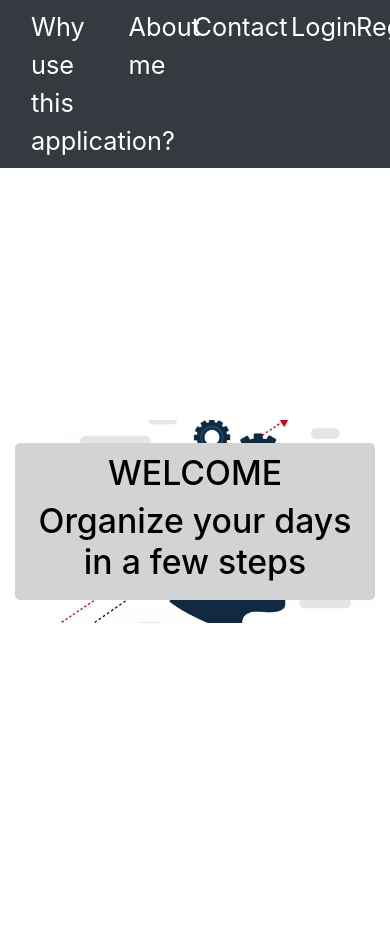
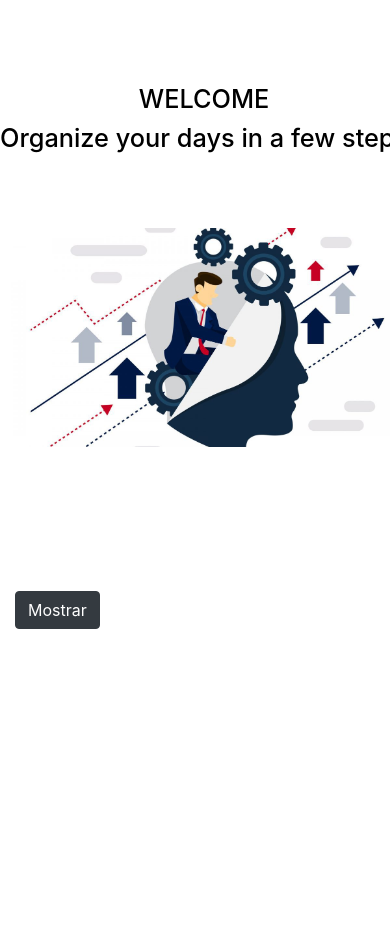
Before and after one commit to wilberpulido/Lista-de-tareas, a PHP site: page / in a window 390 px wide; the page is wider, and only the part inside the window is pictured. After the commit the page ends 629 px from the top of that part, so only its background shows below. Run offline with PHP 8.4, Linux system fonts and the light colour scheme.

Commit message:
Inicio diseño responsive

```diff
--- a/index.php
+++ b/index.php
@@ -22,7 +22,7 @@ if (isset($_SESSION["idUser"])) {
 <html lang="en">
 <head>
     <meta charset="UTF-8">
-    <meta name="viewport" content="width=device-width, initial-scale=1.0">
+    <meta name="viewport" content="width=device-width, initial-scale=1.0, maximum-scale = 1, user-scalable=no">
     <link rel="stylesheet" href="https://cdn.jsdelivr.net/npm/bootstrap@4.5.3/dist/css/bootstrap.min.css" integrity="sha384-TX8t27EcRE3e/ihU7zmQxVncDAy5uIKz4rEkgIXeMed4M0jlfIDPvg6uqKI2xXr2" crossorigin="anonymous">
     <link rel="stylesheet" href="style/style.css">
     <link rel="shortcut icon" href="images/iconTask.icon"/>
@@ -33,8 +33,9 @@ if (isset($_SESSION["idUser"])) {
 <?php
 if (empty($user)) {
 ?>
-<div class="container">
+<div class="container-fluid">
     <header>
+        <button class="btn btn-dark btn-menu"> Mostrar</button>
         <?php
         $whyUseUrl ="view/whyUseApp.php" ;
         $loginUrl ="view/login.html";
@@ -45,21 +46,19 @@ if (empty($user)) {
         ?>
     </header>
 
-<main>
-    <div class="d-flex justify-content-center align-items-center withoutLogin">
-        <div  class="titleWithoutLogin">
-            <div>
+    <main>
+        <div class="withoutLogin">
+            <div  class="titleWithoutLogin">
                 <h2 class="text-center" >WELCOME</h2>
                 <h4 class="text-center">Organize your days in a few steps</h4>
             </div>
         </div>
-    </div>
-</main>
+    </main>
 </div>
 <?php
 } else{
 ?>
-<div class= 'container'>
+<div class= 'container-fluid'>
     <header class="navbar navbar-expand-lg navbar-dark bg-dark row">
         <div class='col-3'>
         </div>
--- a/style/style.css
+++ b/style/style.css
@@ -7,6 +7,7 @@
 ul li {
     list-style: none;
 }
+
 .form{
     color: white;
     height: 450px;
@@ -26,31 +27,72 @@ ul li {
     width: 180px;
     overflow: auto;
 }
-.container{
-    margin-bottom: 10vh;
+/* navegador */
+
+header{
+    position: fixed;
+    height: 30vh;
+    width: 100vw;
+    top: 70vh;
+    z-index: 10;
 }
 
+.btn-menu{
+    position: relative;
+    z-index: 1;
+}
+.narbar{
+    position: absolute;
+    width: 100vw;
+    height: 20vh;
+    top: 30vh;
+    transition: top 2s;
+}
+.btn-menu:focus {
+    background-color: blueviolet;
+}
+
+header .btn-menu:focus ~ .narbar{
+    top: 10vh;
+    z-index: 5;
+}
+
+.narbar li a{
+    color: white;
+    font-size: 2vh;
+}
+
+ul{
+    display: inline;
+    margin: 0;
+    padding: 0;
+}
+ul li {
+    display: inline-block;
+}
+
+
+ /* homestyle */
 .withoutLogin{
     height: 80vh;
     width: 100%;
-    position: relative;
+    position: absolute;
+    left: 0;
+    top: 0;
+    bottom: 0;
     background-image: url("../images/fo-1200x675.jpg");
     background-repeat: no-repeat;
     background-position: center;
     background-size: contain;
 }
 .titleWithoutLogin{
-    position: absolute;
-    background-color:lightgrey;
-    padding: 10px;
-    border-radius: 5px;
+    position: relative;
+    margin: 10vh auto;
+    height: max-content;
+    width: max-content;
 }
-.titleWithoutLogin div .text-center{
+.titleWithoutLogin > *{
     color: black;
-    font-size: 4vh;
-}
-ul li a{
-    color: white;
     font-size: 3vh;
 }
 .whyUseApp{
@@ -200,3 +242,16 @@ row-gap: 1vh;
     display: flex;
     justify-content: center;
 }
+
+
+@media only screen and (min-width: 480px){
+    ul li a{
+        color:crimson;
+    }
+}
+
+@media only screen and (min-width: 768px){
+    ul li a{
+        color:chartreuse;
+    }
+}
--- a/view/aboutMe.php
+++ b/view/aboutMe.php
@@ -9,7 +9,7 @@
     <title>About Me</title>
 </head>
 <body>
-    <div class="container">
+    <div class="container-fluid">
     <header>
             <?php
             $whyUseUrl = "./whyUseApp.php";
--- a/view/contact.php
+++ b/view/contact.php
@@ -13,7 +13,7 @@
     <title>Contact</title>
 </head>
 <body>
-<div class="container">
+<div class="container-fluid">
     <header>
             <?php
             $whyUseUrl = "./whyUseApp.php";
--- a/view/landingPage/header.php
+++ b/view/landingPage/header.php
@@ -1,28 +1,26 @@
-<ul class="navbar-dark bg-dark row">
-    <li class="col-3">
-        <a class="nav-link text-center" href="<?php echo $whyUseUrl ?>">
-            Why use this application?
+<ul class="narbar navbar-dark bg-dark row">
+    <li>
+        <a href="<?php echo $whyUseUrl ?>">
+            Why this application?
         </a>
     </li>
-    <li class="col-2">
-        <a class="nav-link text-center" href="<?php echo $aboutMeUrl ?>">
+    <li>
+        <a href="<?php echo $aboutMeUrl ?>">
             About me
         </a>
     </li>
-    <li class="col-2">
-        <a class="nav-link text-center" href="<?php echo $contactUrl ?>">
+    <li>
+        <a href="<?php echo $contactUrl ?>">
             Contact
         </a>
     </li>
-    <li class="col-1">
-    </li>
-    <li class="col-2">
-        <a class="nav-link text-right" href="<?php echo $loginUrl ?>">
+    <li>
+        <a href="<?php echo $loginUrl ?>">
             Login
         </a>
     </li>
-    <li class="col-2">
-        <a class="nav-link text-left" href="<?php echo $registerUrl ?>">
+    <li>
+        <a href="<?php echo $registerUrl ?>">
             Register
         </a>
     </li>
--- a/view/login.html
+++ b/view/login.html
@@ -9,7 +9,7 @@
     <title>Login</title>
 </head>
 <body>
-    <div class="container">
+    <div class="container-fluid">
     <div class="formBox">
         <form action="../controller/login.php" method="POST">
             <div class="login-title">
--- a/view/registration.html
+++ b/view/registration.html
@@ -9,7 +9,7 @@
     <title>Registratation</title>
 </head>
 <body>
-<div class="container">
+<div class="container-fluid">
     <div class="formBox">
         <form action="../controller/registration.php" method="POST">
         <div class="formFormat register-format">
--- a/view/whyUseApp.php
+++ b/view/whyUseApp.php
@@ -10,7 +10,7 @@
     <title>Why use this application</title>
 </head>
 <body>
-    <div class="container">
+    <div class="container-fluid">
         <header>
             <?php
             $whyUseUrl = "./whyUseApp.php";
```
